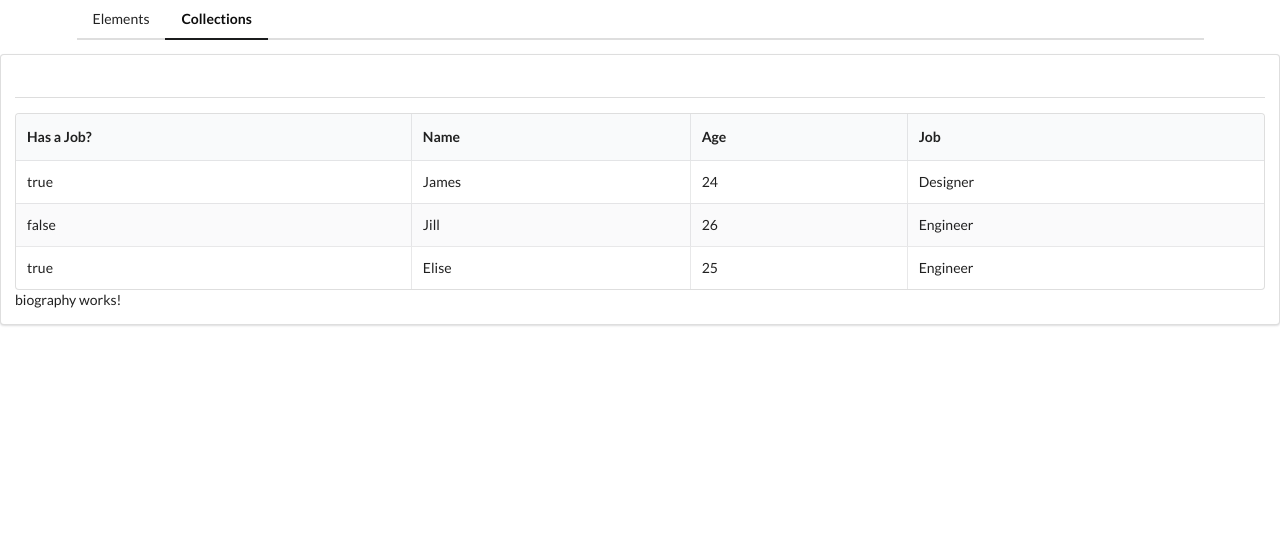
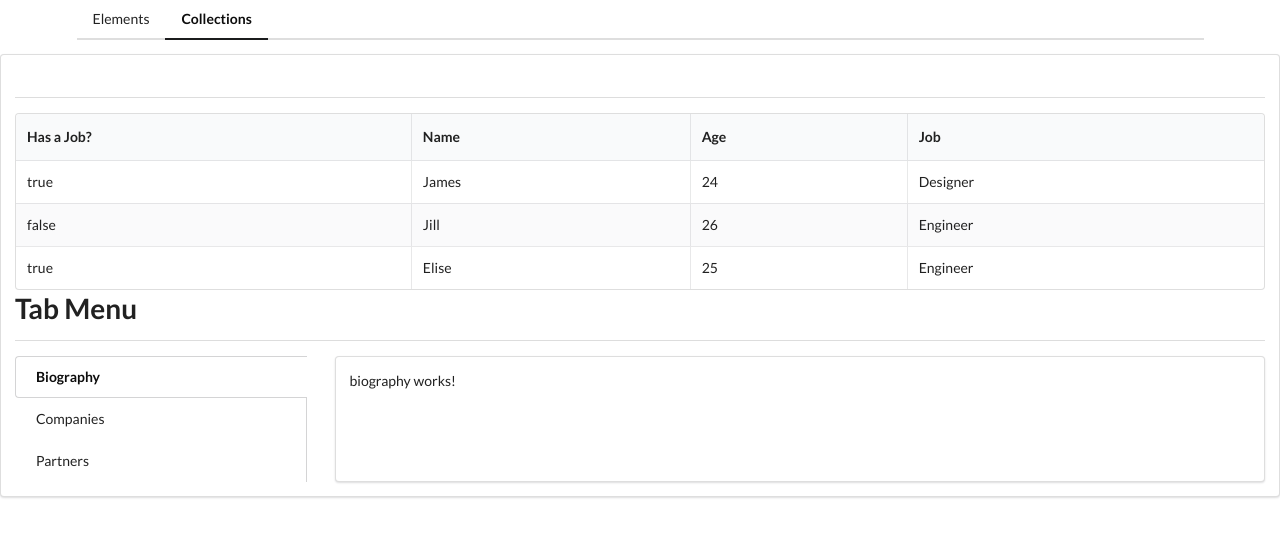
Before and after one commit to pyavchik/a-components, an Angular app: page /collections in a window 1280 px wide. Shown: the top 536 px of the page. Built offline with nearby package versions, Linux system fonts and the light colour scheme.

Commit message:
update collections-home.component

```diff
--- a/src/app/collections/collections-home/collections-home.component.html
+++ b/src/app/collections/collections-home/collections-home.component.html
@@ -4,4 +4,24 @@
   [data]="data"
   [headers]="headers"
 ></app-table>
-<router-outlet></router-outlet>
+
+<app-divider>Tab Menu</app-divider>
+<div class="ui grid">
+  <div class="four wide column">
+    <div class="ui vertical fluid tabular menu">
+      <a
+        routerLink="./"
+        routerLinkActive="active"
+        class="item"
+        [routerLinkActiveOptions]="{exact: true}"
+      >Biography</a>
+      <a routerLink="./companies" routerLinkActive="active" class="item">Companies</a>
+      <a routerLink="./partners" routerLinkActive="active" class="item">Partners</a>
+    </div>
+  </div>
+  <div class="twelve wide stretched column">
+    <div class="ui segment">
+      <router-outlet></router-outlet>
+    </div>
+  </div>
+</div>
```
